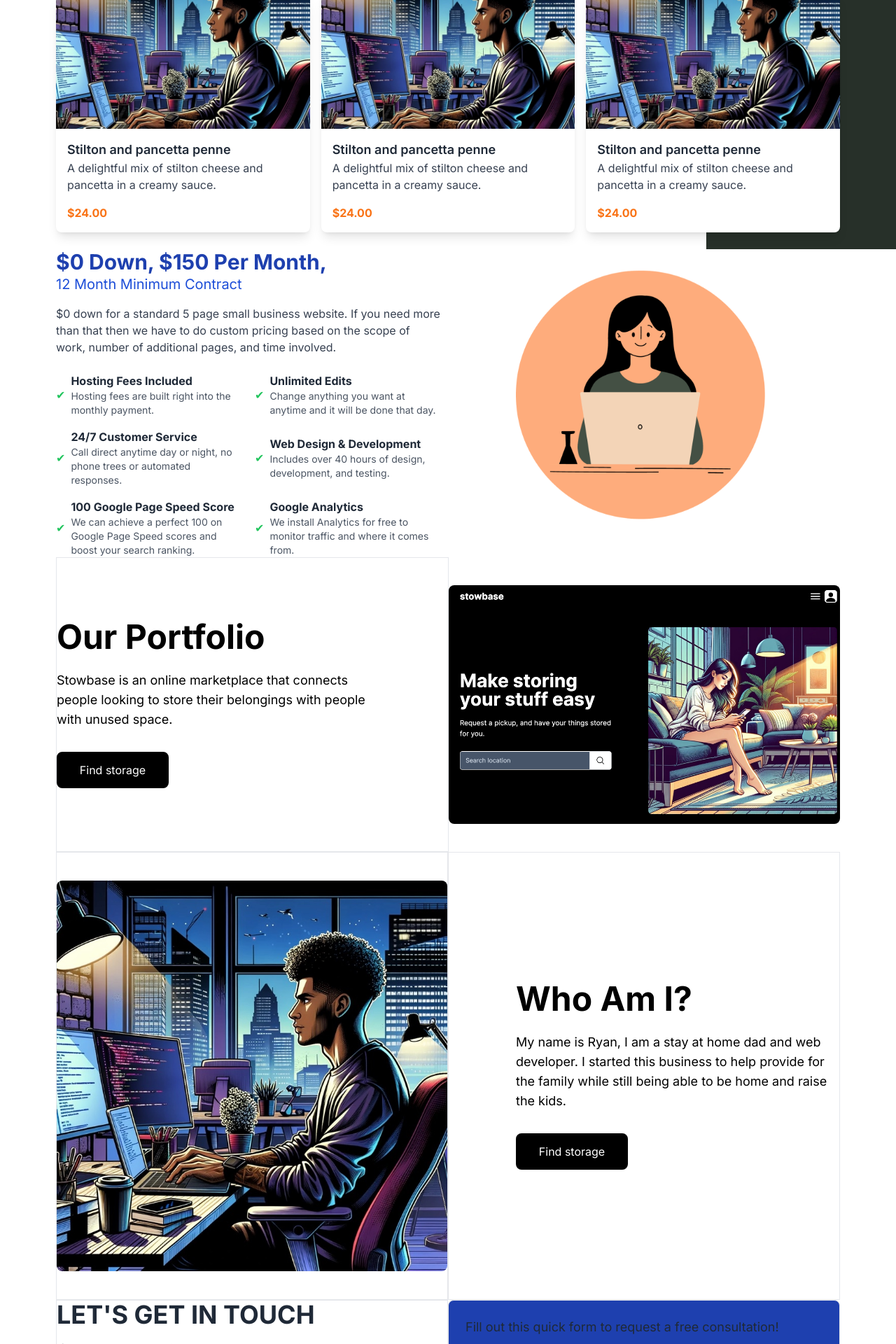
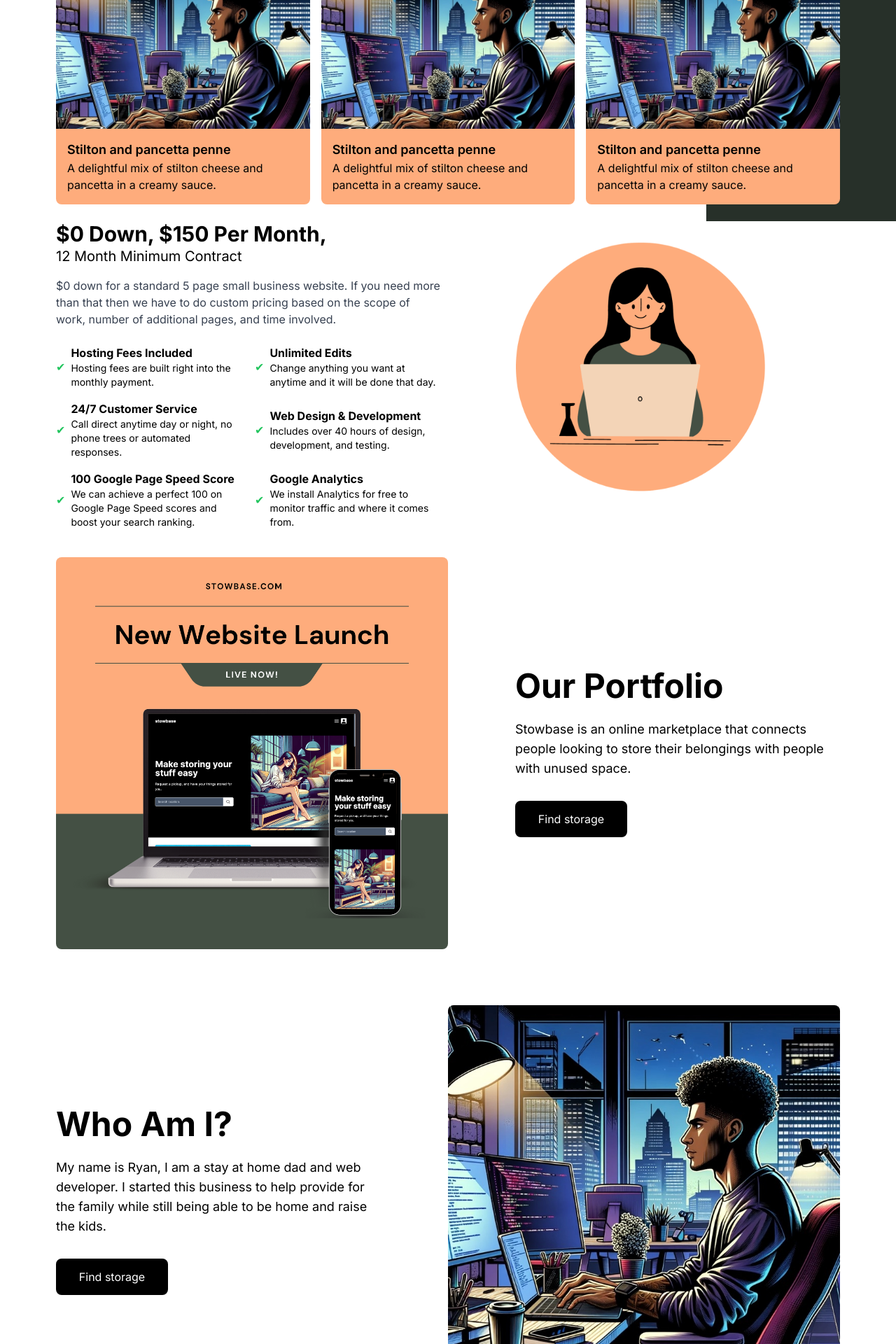
Before and after one commit to jordanwhiguera/web-dev, a Next.js app: page / in a window 1280 px wide. Shown: the part 880-2800 px from the top of the page at 70% size. Built offline with nearby package versions, Linux system fonts and the light colour scheme.

Commit message:
more styling for contact section

```diff
--- a/app/components/Card.tsx
+++ b/app/components/Card.tsx
@@ -45,13 +45,13 @@ const Card: React.FC = () => {
     <Container className="bg-side">
       <div className="py-6">
         <div className="flex justify-between items-center mb-4">
-          <h2 className="text-2xl font-bold">What We Do</h2>
+          <h2 className="text-2xl font-bold text-black">What We Do</h2>
         </div>
         <div className="grid md:grid-cols-2 lg:grid-cols-3 gap-4">
           {cardItems.map((item) => (
             <div
               key={item.id}
-              className="bg-white shadow-lg rounded-lg overflow-hidden"
+              className="bg-[#feac7c] rounded-lg overflow-hidden"
             >
               <img
                 className="w-full h-48 object-cover"
@@ -59,13 +59,10 @@ const Card: React.FC = () => {
                 alt={item.title}
               />
               <div className="p-4">
-                <h3 className="text-lg font-semibold">{item.title}</h3>
-                <p className="text-gray-700">{item.description}</p>
-                <div className="mt-4">
-                  <span className="text-orange-500 font-bold">
-                    {item.price}
-                  </span>
-                </div>
+                <h3 className="text-lg text-black font-semibold">
+                  {item.title}
+                </h3>
+                <p className="text-black">{item.description}</p>
               </div>
             </div>
           ))}
--- a/app/components/ContactSection.tsx
+++ b/app/components/ContactSection.tsx
@@ -6,39 +6,11 @@ const ContactSection: React.FC = () => {
   const formEndpoint = "https://formspree.io/f/xrgngrwd";
   return (
     <Container>
-      <div className="flex flex-col md:flex-row justify-between space-y-8 md:space-y-0">
-        <div className="flex-1 space-y-4 border">
-          <div className="pr-24">
-            <h2 className="text-4xl font-bold mb-4">LET'S GET IN TOUCH</h2>
-            <p className="mb-6">
-              If you have any question regarding your website or marketing
-              strategy, we encourage you to schedule an appointment or phone
-              consultation with us. We are pleased to offer all types of local
-              marketing services at affordable prices for the needs of your
-              business.
-            </p>
-            {/* Contact details and social icons */}
-            <div className="space-y-4">
-              <div className="flex items-center">
-                <span className="material-icons mr-2">location_on</span>
-                Stuart, FL 34994
-              </div>
-              <div className="flex items-center">
-                <span className="material-icons mr-2">phone</span>
-                (772) 324-9551
-              </div>
-              <div className="flex items-center">
-                <span className="material-icons mr-2">email</span>
-                info@pinnaclewebmarketing.com
-              </div>
-            </div>
-          </div>
-        </div>
-
-        <div className="flex-1 bg-blue-800  rounded-lg border">
+      <div className="flex flex-col md:flex-row justify-between items-center space-y-8 md:space-y-0 my-4">
+        <div className="flex-1 bg-[#445044]  rounded-lg w-full min-h-full">
           {/* Form content */}
           <div className="p-6">
-            <h3 className="text-lg mb-4">
+            <h3 className="text-lg mb-4 text-white font-bold">
               Fill out this quick form to request a free consultation!
             </h3>
             <form
@@ -50,38 +22,69 @@ const ContactSection: React.FC = () => {
                 type="text"
                 name="name" // The 'name' attributes are important for Formspree to identify the form fields
                 placeholder="Name"
-                className="p-2 rounded bg-blue-700 border border-blue-600 text-white"
+                className="p-2 rounded bg-[#1e251f]  text-white"
                 required
               />
               <input
                 type="tel"
                 name="phone" // Changed to type "tel" for better semantics
                 placeholder="Phone Number"
-                className="p-2 rounded bg-blue-700 border border-blue-600 text-white"
+                className="p-2 rounded bg-[#1e251f]  text-white"
                 required
               />
               <input
                 type="email"
                 name="email"
                 placeholder="Email Address"
-                className="p-2 rounded bg-blue-700 border border-blue-600 text-white"
+                className="p-2 rounded bg-[#1e251f]  text-white"
                 required
               />
 
               <textarea
                 name="message"
                 placeholder="How can we help?"
-                className="p-2 rounded bg-blue-700 border border-blue-600 text-white"
-                rows={3}
+                className="p-2 rounded bg-[#1e251f] text-white"
+                rows={10}
                 required
               ></textarea>
               <button
                 type="submit"
-                className="bg-blue-600 p-3 rounded hover:bg-blue-700 text-white"
+                className="bg-[#1e251f]  p-3 rounded hover:bg-[#2e352f] text-white"
               >
                 SUBMIT INFORMATION
               </button>
             </form>
+          </div>
+        </div>
+        <div className="flex-1 space-y-4">
+          <div className="md:pl-24">
+            <h2 className="text-4xl font-bold mb-4 text-black">
+              LET'S GET IN TOUCH
+            </h2>
+            <p className="mb-6 text-black">
+              If you have any question regarding your website or marketing
+              strategy, we encourage you to schedule an appointment or phone
+              consultation with us. We are pleased to offer all types of local
+              marketing services at affordable prices for the needs of your
+              business.
+            </p>
+            {/* Contact details and social icons */}
+            <div className="space-y-4">
+              <div className="flex items-center text-black">
+                <span className="material-icons mr-2 text-black">
+                  location_on
+                </span>
+                Stuart, FL 34994
+              </div>
+              <div className="flex items-center text-black">
+                <span className="material-icons mr-2 text-black">phone</span>
+                (772) 324-9551
+              </div>
+              <div className="flex items-center text-black">
+                <span className="material-icons mr-2 text-black">email</span>
+                info@pinnaclewebmarketing.com
+              </div>
+            </div>
           </div>
         </div>
       </div>
--- a/app/components/Feature.tsx
+++ b/app/components/Feature.tsx
@@ -10,8 +10,8 @@ const Feature: React.FC<{ title: string; description: string }> = ({
     <div className="flex items-center">
       <span className="text-green-500 mr-2">✔</span>
       <div>
-        <h4 className="font-bold">{title}</h4>
-        <p className="text-sm text-gray-600">{description}</p>
+        <h4 className="font-bold text-black">{title}</h4>
+        <p className="text-sm text-black">{description}</p>
       </div>
     </div>
   );
@@ -28,10 +28,10 @@ const PricingSection: React.FC = () => {
         <div className="md:w-1/2">
           {" "}
           {/* Take up half the width on medium screens */}
-          <h2 className="text-3xl font-bold text-blue-800">
+          <h2 className="text-3xl font-bold text-black">
             $0 Down, $150 Per Month,
           </h2>
-          <p className="text-xl text-blue-700">12 Month Minimum Contract</p>
+          <p className="text-xl text-black">12 Month Minimum Contract</p>
           <p className="mt-4 text-gray-700">
             $0 down for a standard 5 page small business website. If you need
             more than that then we have to do custom pricing based on the scope
--- a/app/components/HeroTwo.tsx
+++ b/app/components/HeroTwo.tsx
@@ -43,7 +43,7 @@ const HeroTwo: React.FC<HeroProps> = ({
       >
         {/* Conditionally render image first if reOrder is true */}
         {reOrder && image && (
-          <div className="flex-1 py-10  flex items-center border">
+          <div className="flex-1 py-10  flex items-center">
             <div className=" w-full">
               <img
                 src={image}
@@ -55,7 +55,7 @@ const HeroTwo: React.FC<HeroProps> = ({
         )}
 
         {/* Text Content */}
-        <div className="flex-1 py-12   flex flex-col justify-center border">
+        <div className="flex-1 py-12   flex flex-col justify-center">
           <div className={`${padRight ? "lg:pr-24" : "lg:pl-24"}`}>
             <h1
               className={`text-5xl font-bold mb-6 ${
--- a/app/page.tsx
+++ b/app/page.tsx
@@ -18,16 +18,16 @@ export default function Home() {
       <HeroTwo
         title="Our Portfolio"
         subtitle=" Stowbase is an online marketplace that connects people looking to store their belongings with people with unused space."
-        image="/images/stowbasepreview.png"
+        image="/images/new-multi-web.png"
+        reverse
+        reOrder
         button
-        padRight
       />
       <HeroTwo
         title="Who Am I?"
         subtitle="My name is Ryan, I am a stay at home dad and web developer. I started this business to help provide for the family while still being able to be home and raise the kids."
         image="/images/web-dev.png"
-        reverse
-        reOrder
+        padRight
         button
       />
 
```
Also changed, not shown: public/images/multi-web.png (added), public/images/new-multi-web.png (added).
